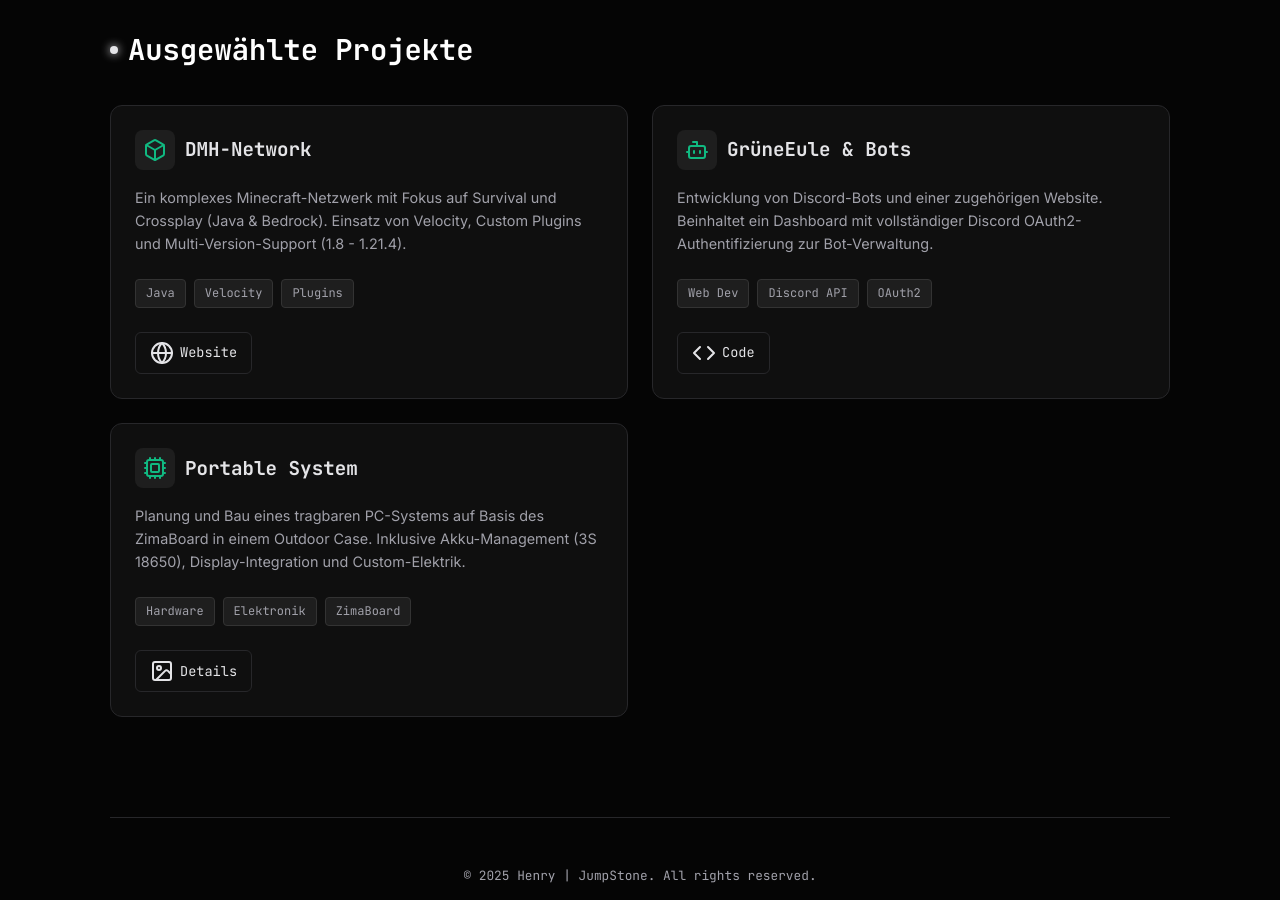
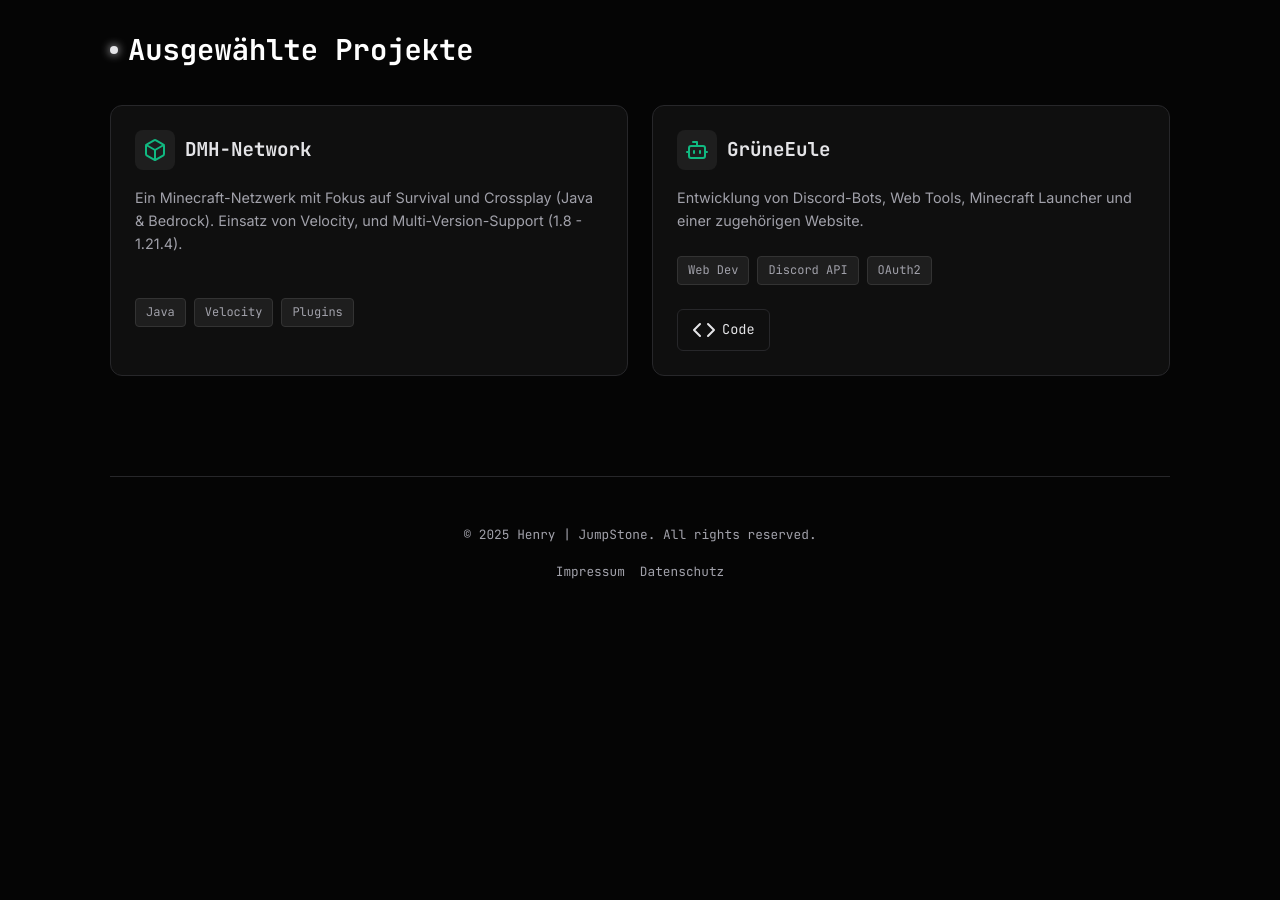
Before and after one commit to Jumpstone/jumpow-web, a plain HTML site: page src/index.html in a window 1280 px wide. Shown: the part 1800-2700 px from the top of the page. After the commit the page ends 2430 px from the top, so only its background shows below. Drawn offline with nearby package versions, Linux system fonts and the light colour scheme.

Commit message:
Update index.html

```diff
--- a/src/index.html
+++ b/src/index.html
@@ -363,11 +363,12 @@
         </p>
 
         <div class="social-links">
-          <a href="https://github.com/" target="_blank" class="social-btn">
+          <a
+            href="https://github.com/jumpstone"
+            target="_blank"
+            class="social-btn"
+          >
             <i data-lucide="github"></i> GitHub
-          </a>
-          <a href="mailto:email@example.com" class="social-btn">
-            <i data-lucide="mail"></i> Kontakt
           </a>
         </div>
       </section>
@@ -435,31 +436,25 @@
               <span class="project-title">DMH-Network</span>
             </div>
             <p class="project-desc">
-              Ein komplexes Minecraft-Netzwerk mit Fokus auf Survival und
-              Crossplay (Java & Bedrock). Einsatz von Velocity, Custom Plugins
-              und Multi-Version-Support (1.8 - 1.21.4).
+              Ein Minecraft-Netzwerk mit Fokus auf Survival und Crossplay (Java
+              & Bedrock). Einsatz von Velocity, und Multi-Version-Support (1.8 -
+              1.21.4).
             </p>
             <div class="tags">
               <span class="tag">Java</span>
               <span class="tag">Velocity</span>
               <span class="tag">Plugins</span>
             </div>
-            <div class="project-links">
-              <a href="#" class="btn-small"
-                ><i data-lucide="globe"></i> Website</a
-              >
-            </div>
           </div>
 
           <div class="project-card">
             <div class="project-header">
               <div class="project-icon"><i data-lucide="bot"></i></div>
-              <span class="project-title">GrüneEule & Bots</span>
+              <span class="project-title">GrüneEule</span>
             </div>
             <p class="project-desc">
-              Entwicklung von Discord-Bots und einer zugehörigen Website.
-              Beinhaltet ein Dashboard mit vollständiger Discord
-              OAuth2-Authentifizierung zur Bot-Verwaltung.
+              Entwicklung von Discord-Bots, Web Tools, Minecraft Launcher und
+              einer zugehörigen Website.
             </p>
             <div class="tags">
               <span class="tag">Web Dev</span>
@@ -467,28 +462,8 @@
               <span class="tag">OAuth2</span>
             </div>
             <div class="project-links">
-              <a href="#" class="btn-small"><i data-lucide="code"></i> Code</a>
-            </div>
-          </div>
-
-          <div class="project-card">
-            <div class="project-header">
-              <div class="project-icon"><i data-lucide="cpu"></i></div>
-              <span class="project-title">Portable System</span>
-            </div>
-            <p class="project-desc">
-              Planung und Bau eines tragbaren PC-Systems auf Basis des ZimaBoard
-              in einem Outdoor Case. Inklusive Akku-Management (3S 18650),
-              Display-Integration und Custom-Elektrik.
-            </p>
-            <div class="tags">
-              <span class="tag">Hardware</span>
-              <span class="tag">Elektronik</span>
-              <span class="tag">ZimaBoard</span>
-            </div>
-            <div class="project-links">
-              <a href="#" class="btn-small"
-                ><i data-lucide="image"></i> Details</a
+              <a href="https://grüneeule.de" class="btn-small"
+                ><i data-lucide="code"></i> Code</a
               >
             </div>
           </div>
```
